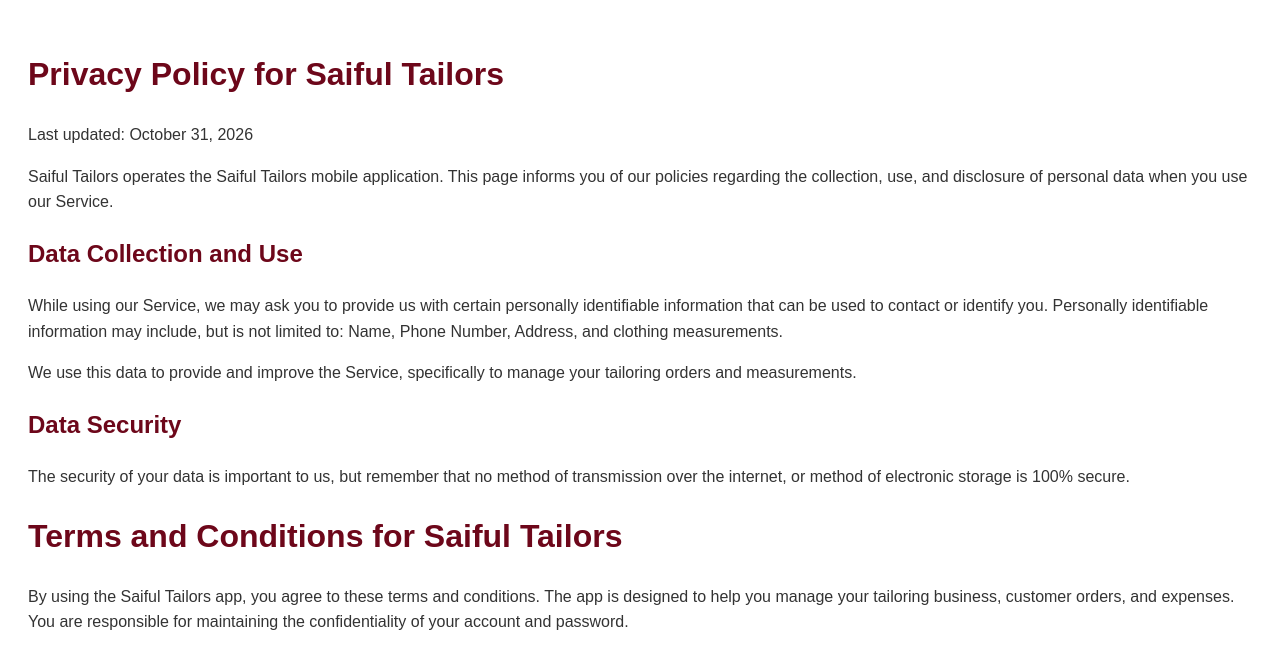
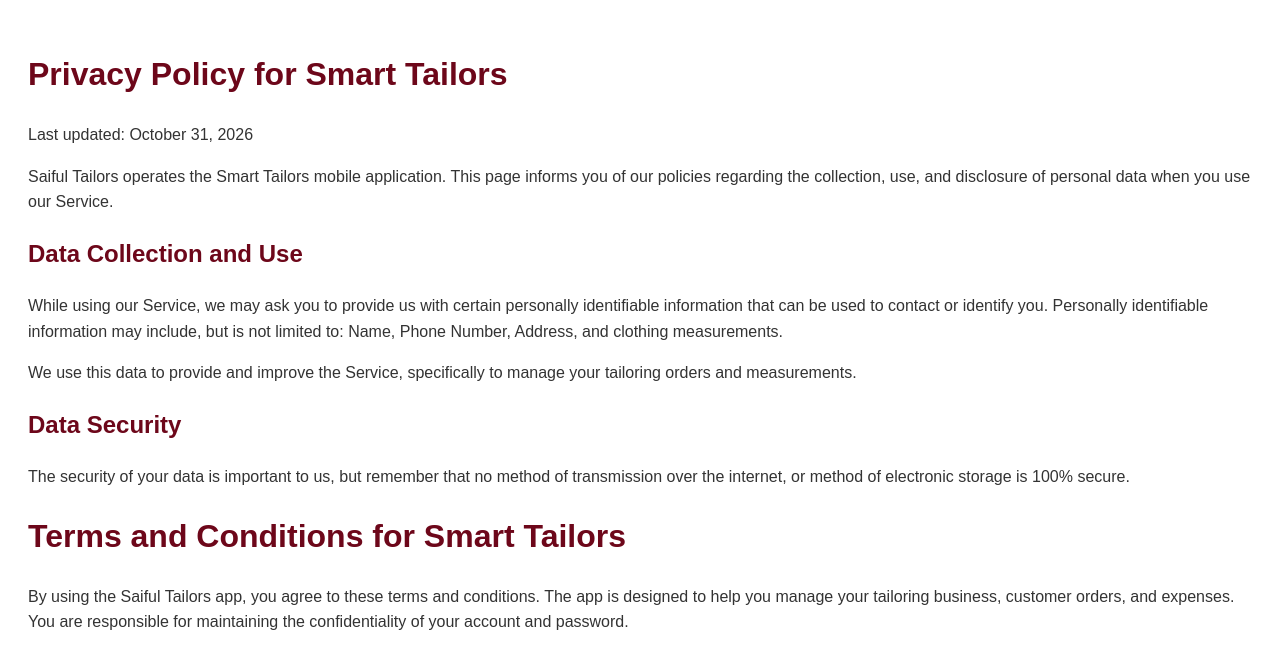
Before and after one commit to saifultailors/SaifulTailors.github.io, a plain HTML site: page privacy.html in a window 1280 px wide. Drawn offline with Linux system fonts and the light colour scheme.

Commit message:
Update privacy policy and terms for Smart Tailors

```diff
--- a/privacy.html
+++ b/privacy.html
@@ -13,9 +13,9 @@
 </head>
 <body>
 
-<h1>Privacy Policy for Saiful Tailors</h1>
+<h1>Privacy Policy for Smart Tailors</h1>
 <p>Last updated: October 31, 2026</p>
-<p>Saiful Tailors operates the Saiful Tailors mobile application. This page informs you of our policies regarding the collection, use, and disclosure of personal data when you use our Service.</p>
+<p>Saiful Tailors operates the Smart Tailors mobile application. This page informs you of our policies regarding the collection, use, and disclosure of personal data when you use our Service.</p>
 
 <h2>Data Collection and Use</h2>
 <p>While using our Service, we may ask you to provide us with certain personally identifiable information that can be used to contact or identify you. Personally identifiable information may include, but is not limited to: Name, Phone Number, Address, and clothing measurements.</p>
@@ -24,7 +24,7 @@
 <h2>Data Security</h2>
 <p>The security of your data is important to us, but remember that no method of transmission over the internet, or method of electronic storage is 100% secure.</p>
 
-<h1>Terms and Conditions for Saiful Tailors</h1>
+<h1>Terms and Conditions for Smart Tailors</h1>
 <p>By using the Saiful Tailors app, you agree to these terms and conditions. The app is designed to help you manage your tailoring business, customer orders, and expenses. You are responsible for maintaining the confidentiality of your account and password.</p>
 
 </body>
```
